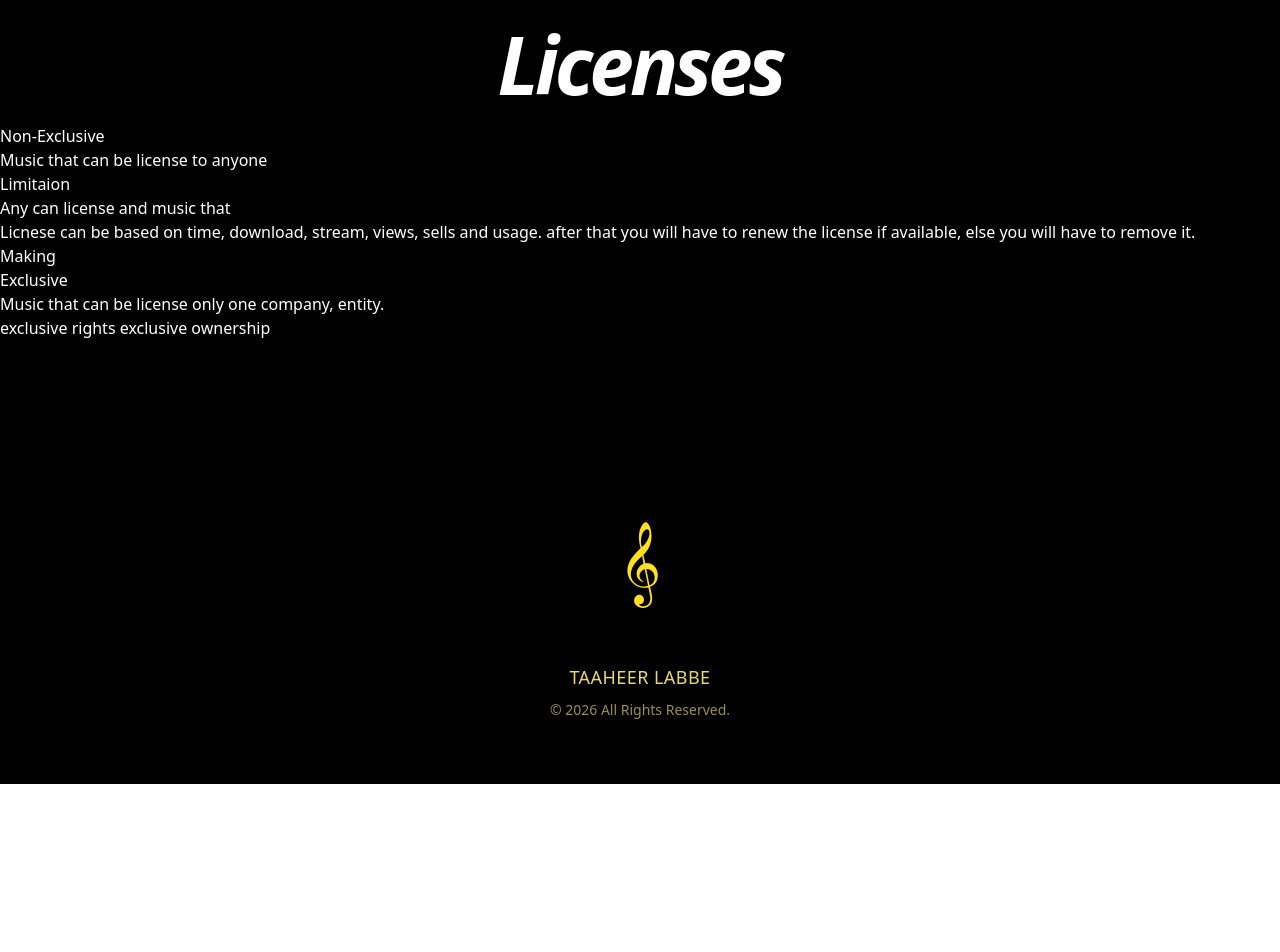
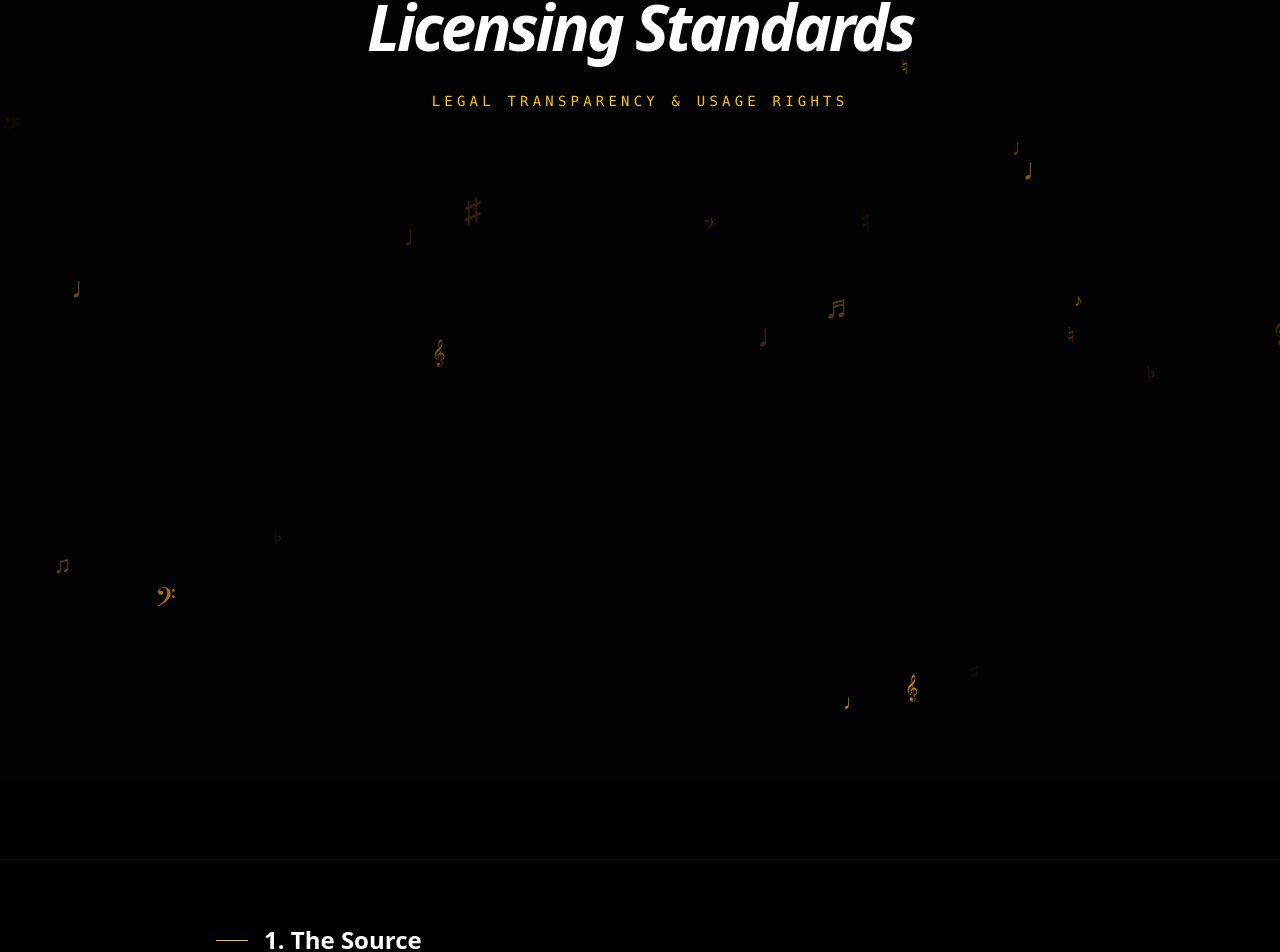
Before and after one commit to taaheer/music, a SvelteKit app: page /license in a window 1280 px wide. Shown: the part 101-1053 px from the top of the page. Before the commit the page ends 885 px from the top, so only its background shows below. Built offline with nearby package versions, Linux system fonts and the light colour scheme.

Commit message:
made license page

```diff
--- /dev/null
+++ b/src/lib/components/SocialLinks.svelte
@@ -0,0 +1,27 @@
+<script lang="ts">
+    let {href, icon, label, value} = $props<{
+        href: string;
+        icon: string;
+        label: string;
+        value: string;
+    }>();
+</script>
+
+<a
+    {href}
+    target="_blank"
+    rel="noopener noreferrer"
+    class="flex items-center justify-between p-[clamp(1rem,3vw,1.5rem)] bg-zinc-900/50 rounded-2xl hover:bg-yellow-400 hover:text-black transition-all group border border-white/5"
+>
+    <div class="flex items-center gap-4">
+        <span class="text-[clamp(1.25rem,2.5vw,1.75rem)]" role="img" aria-label={label}>
+            {icon}
+        </span>
+        <span class="font-bold tracking-tight text-[clamp(0.9rem,2vw,1.1rem)]">
+            {label}
+        </span>
+    </div>
+    <span class="text-[clamp(0.6rem,1.5vw,0.75rem)] opacity-50 group-hover:opacity-100 italic truncate ml-4">
+        {value}
+    </span>
+</a>
--- a/src/routes/+page.svelte
+++ b/src/routes/+page.svelte
@@ -3,6 +3,7 @@
     import {getRandomQuote} from '$lib/utils/quotes'
     import photo from '$lib/assets/Taaheer-Labbe.jpg?enhanced'
     import AudioPlayer from "$lib/components/AudioPlayer.svelte";
+    import SocialLinks from '$lib/components/SocialLinks.svelte';
     import music from '$lib/assets/Reject.wav'
     import Background from '$lib/components/Background.svelte'
 
@@ -139,20 +140,13 @@
             Ready to start a new project? Reach out through any of my channels below to discuss production, mixing, or collaboration.
         </p>
 
-        <!-- Fluid Contact Grid: Gap scales from 0.75rem to 1.5rem -->
-        <div class="grid grid-cols-1 sm:grid-cols-2 gap-[clamp(0.75rem,2vw,1.5rem)] mb-16">
-            {#each socials as item}
-            <a href={item.href} target="_blank" class="flex items-center justify-between p-[clamp(1rem,3vw,1.5rem)] bg-zinc-900/50 rounded-2xl hover:bg-yellow-400 hover:text-black transition-all group">
-                <div class="flex items-center gap-4">
-                    <span class="text-[clamp(1.25rem,2.5vw,1.75rem)]">{item.icon}</span>
-                    <span class="font-bold tracking-tight text-[clamp(0.9rem,2vw,1.1rem)]">{item.label}</span>
-                </div>
-                <span class="text-[clamp(0.6rem,1.5vw,0.75rem)] opacity-50 group-hover:opacity-100 italic truncate ml-4">
-                    {item.value}
-                </span>
-            </a>
-            {/each}
+
+        <div class="grid grid-cols-1 sm:grid-cols-2 gap-4">
+        {#each socials as social}
+            <SocialLinks {...social} />
+        {/each}
         </div>
+
 
         <!-- Footer Decoration -->
         <div class="flex flex-col items-center gap-4">
--- a/src/routes/license/+page.svelte
+++ b/src/routes/license/+page.svelte
@@ -1,18 +1,101 @@
-<header class="relative bg-black py-[clamp(4rem,10vw,8rem)] text-white border-t border-white/5">
-    <div class="relative mx-auto max-w-4xl px-6 text-center">
-        <h1 class="text-[clamp(2.5rem,8vw,5rem)] font-black mb-6 italic tracking-tighter leading-[0.9]">Licenses</h1>
-    </div>
+<script lang="ts">
+    import Background from '$lib/components/Background.svelte';
 
-<h2>Non-Exclusive</h2>
-<p>Music that can be license to anyone </p>
-<h3>Limitaion</h3>
-<p>Any can license and music that</p>
-Licnese can be based on time, download, stream, views, sells and usage. after that you will have to renew the license if available, else you will have to remove it.
+    const categories = [
+        {
+            title: "1. The Source",
+            items: [
+                {
+                    label: "Library Tracks",
+                    desc: "Pre-made compositions available in my catalog. These are cost-effective and ready for immediate download."
+                },
+                {
+                    label: "Custom Commission",
+                    desc: "Made from scratch specifically for your project. Includes consultation, feedback rounds, and tailored sound design."
+                }
+            ]
+        },
+        {
+            title: "2. The Rights",
+            items: [
+                {
+                    label: "Non-Exclusive",
+                    desc: "You have the right to use the music, but I retain ownership and can license the same track to other creators."
+                },
+                {
+                    label: "Exclusive",
+                    desc: "Once purchased, the track is removed from the library. You are the sole user of this composition for the duration of the contract."
+                }
+            ]
+        }
+    ];
+</script>
 
-<h3>Making</h3>
-<h2>Exclusive</h2>
-<p>Music that can be license only one company, entity.</p>
-exclusive rights
-exclusive ownership
+<div class="bg-black min-h-screen text-zinc-300 font-light">
+    <header class="py-20 border-b border-white/5">
+        <Background>
+            <div class="max-w-4xl mx-auto px-6 text-center">
+                <h1 class="text-white text-[clamp(2rem,5vw,4rem)] font-bold italic tracking-tighter mb-4">
+                    Licensing Standards
+                </h1>
+                <p class="text-yellow-400 font-mono text-sm uppercase tracking-[0.3em]">
+                    Legal Transparency & Usage Rights
+                </p>
+            </div>
+        </Background>
+    </header>
 
-</header>
+    <main class="max-w-4xl mx-auto px-6 py-16">
+        <section class="grid gap-16">
+            {#each categories as category}
+                <div>
+                    <h2 class="text-white text-2xl font-bold mb-8 flex items-center gap-4">
+                        <span class="h-px w-8 bg-yellow-400"></span>
+                        {category.title}
+                    </h2>
+
+                    <div class="grid md:grid-cols-2 gap-8">
+                        {#each category.items as item}
+                            <div class="bg-zinc-900/30 p-8 rounded-2xl border border-white/5 hover:border-yellow-400/30 transition-colors">
+                                <h3 class="text-yellow-400 font-bold mb-3">{item.label}</h3>
+                                <p class="leading-relaxed text-sm">{item.desc}</p>
+                            </div>
+                        {/each}
+                    </div>
+                </div>
+            {/each}
+        </section>
+
+        <section class="mt-24 space-y-12">
+            <div class="bg-zinc-900/50 p-10 rounded-3xl border border-white/10">
+                <h2 class="text-white text-3xl font-bold mb-6 italic">The Production Process</h2>
+
+                <div class="space-y-6">
+                    <div class="flex gap-4">
+                        <span class="text-yellow-400 font-bold">01.</span>
+                        <p><strong class="text-white">Briefing:</strong> For custom works, we define the mood, BPM, and reference tracks before any note is played.</p>
+                    </div>
+                    <div class="flex gap-4">
+                        <span class="text-yellow-400 font-bold">02.</span>
+                        <p><strong class="text-white">Delivery:</strong> All licenses (unless stated) include high-quality WAV (24-bit) and MP3 (320kbps) files.</p>
+                    </div>
+                    <div class="flex gap-4">
+                        <span class="text-yellow-400 font-bold">03.</span>
+                        <p><strong class="text-white">Clearance:</strong> I guarantee that all sounds used are either original or 100% royalty-free, meaning no copyright strikes for you.</p>
+                    </div>
+                </div>
+            </div>
+
+            <div class="p-6 border-l-2 border-yellow-400 bg-yellow-400/5 text-sm italic">
+                Note: Buying a "License" does not mean you own the Copyright. Copyright remains with Taaheer Labbe unless a full "Buyout" agreement is signed.
+            </div>
+        </section>
+    </main>
+
+    <footer class="py-20 text-center border-t border-white/5">
+        <p class="mb-4">Need a specific contract for a film or game?</p>
+        <a href="mailto:taaheerlabbe@gmail.com" class="text-yellow-400 hover:text-white underline underline-offset-8 transition-colors">
+            Request a Custom Agreement
+        </a>
+    </footer>
+</div>
--- a/src/routes/test/+page.svelte
+++ b/src/routes/test/+page.svelte
@@ -1,8 +1,16 @@
 <script lang="ts">
-    import AudioPlayer from "$lib/components/AudioPlayer.svelte";
-    import Music from '$lib/assets/Reject.wav'
+    import SocialLinks from "$lib/components/SocialLinks.svelte";
 
-    let isPlayerVisible = $state(true);
+        const socials = [
+        { href: "mailto:taaheerlabbe@gmail.com", icon: "📧", label: "Email", value: "taaheerlabbe@gmail.com" },
+        { href: "https://linkedin.com/in/taaheer-labbe", icon: "💼", label: "LinkedIn", value: "taaheer-labbe" },
+        { href: "https://www.youtube.com/@TaaheerLabbe", icon: "🎥", label: "YouTube", value: "@TaaheerLabbe" },
+        { href: "https://taaheer.github.io", icon: "🎼", label: "Website", value: "taaheer.github.io" }
+    ];
 </script>
 
-<AudioPlayer bind:isVisible={isPlayerVisible} src={Music}></AudioPlayer>
+<div class="grid grid-cols-1 sm:grid-cols-2 gap-4">
+    {#each socials as social}
+        <SocialLinks {...social}/>
+    {/each}
+</div>
```
